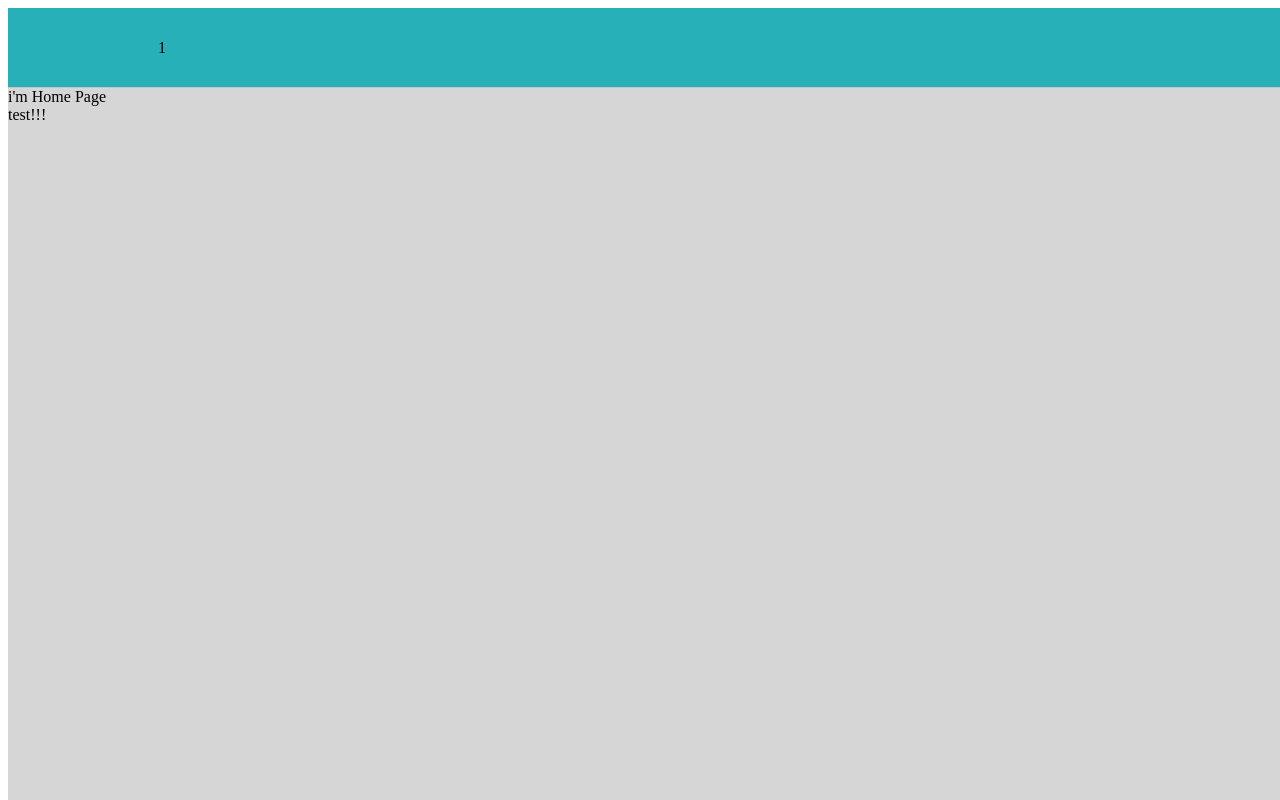
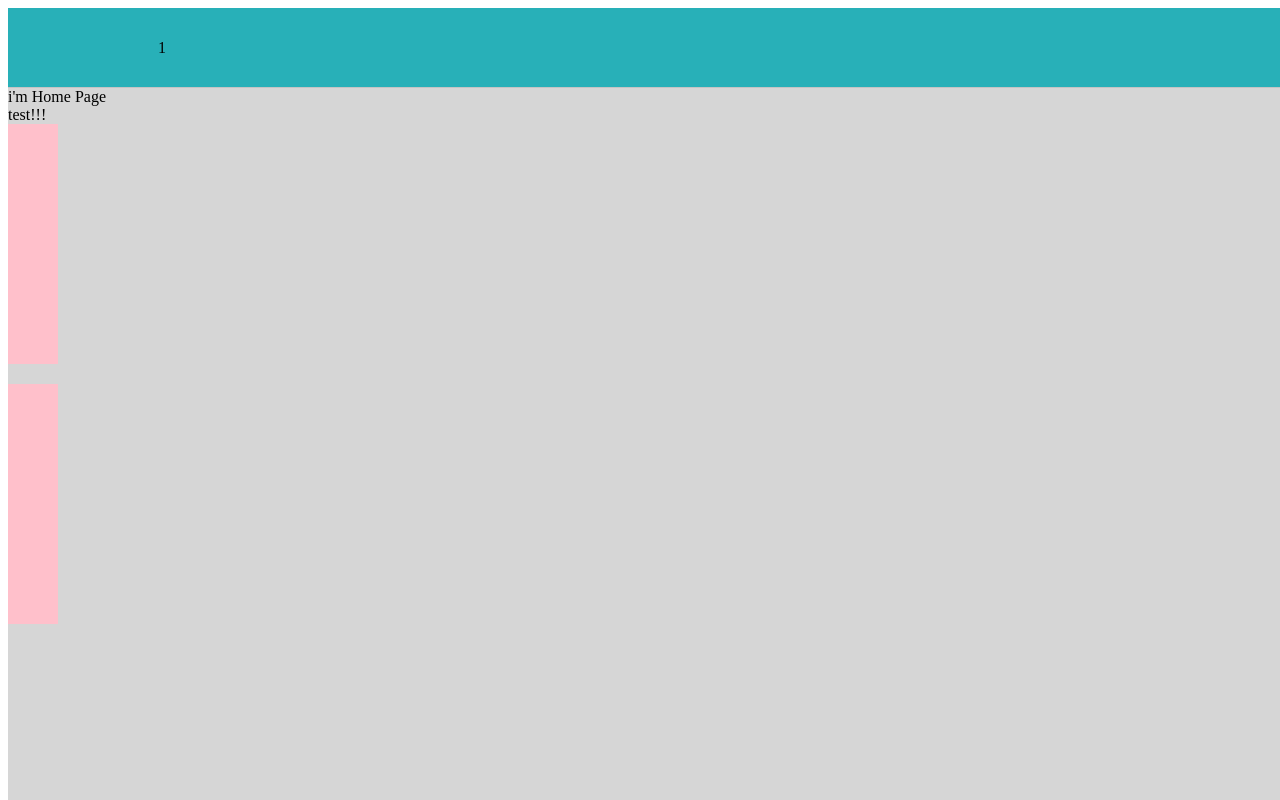
Before and after one commit to modern-agile-team/3term-mini-front, a React (Create React App) app in the folder moae-time/: page / in a window 1280 px wide. Shown: the top 800 px of the page. Built offline with nearby package versions, Linux system fonts and the light colour scheme.

Commit message:
Add(hangyeol/Layout-header):test dummy-file #16

```diff
--- a/moae-time/src/App.js
+++ b/moae-time/src/App.js
@@ -8,11 +8,6 @@ function App() {
     <Routes>
       <Route path="/" element={<DummyLayout main={<HomePage />} />} />
       <Route path="/board" element={<DummyLayout main={<BoardPage />} />} />
-      {/* <Route path="/" element={<HomePage />} /> */}
-      {/* <Route
-        path="/board"
-        element={<BoardPage />}
-      /> */}
     </Routes>
   );
 }
--- a/moae-time/src/pages/home/HomePage.jsx
+++ b/moae-time/src/pages/home/HomePage.jsx
@@ -1,5 +1,5 @@
-import React from 'react';
-import Header from '../../style/layout/Header';
+import React from "react";
+import Header from "../../style/layout/Header";
 
 function HomePage() {
   return (
--- a/moae-time/src/style/layout/DummyLayout.jsx
+++ b/moae-time/src/style/layout/DummyLayout.jsx
@@ -25,6 +25,15 @@ const HeaderBox = styled.div`
   align-items: center;
 `;
 
+const DummyHotIssue = styled.div.attrs(({ height }) => ({
+  width: height,
+}))`
+  height: ${(props) => props.width};
+  width: 50px;
+  background-color: pink;
+  margin-bottom: 20px;
+`;
+
 function DummyLayout(props) {
   const { main } = props;
   return (
@@ -34,8 +43,14 @@ function DummyLayout(props) {
         <div>2</div>
       </HeaderBox>
       {main}
+      <DummyHotIssue height="240px" color="pink" />
+      <DummyHotIssue height="240px" color="teal" />
     </WholeWrapper>
   );
 }
 
+DummyHotIssue.defaultProps = {
+  height: "50px",
+};
+
 export default DummyLayout;
```
